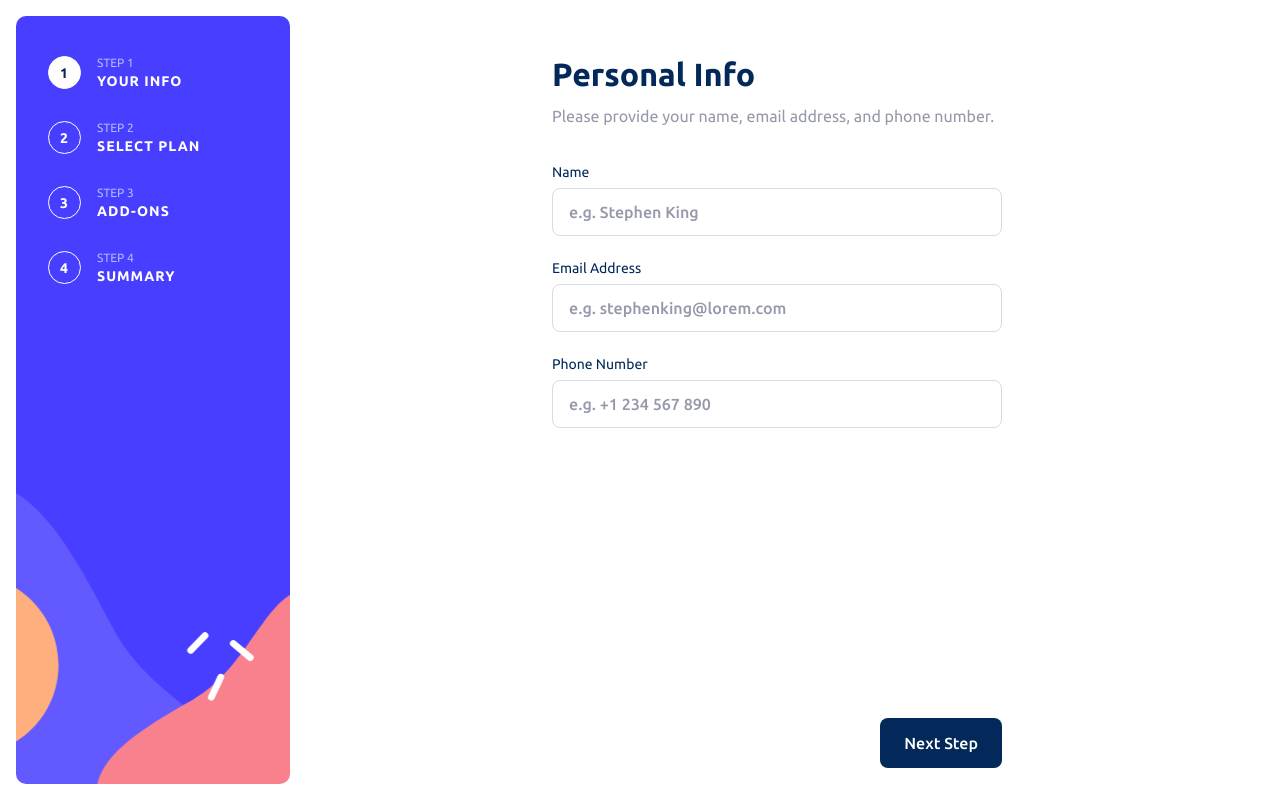
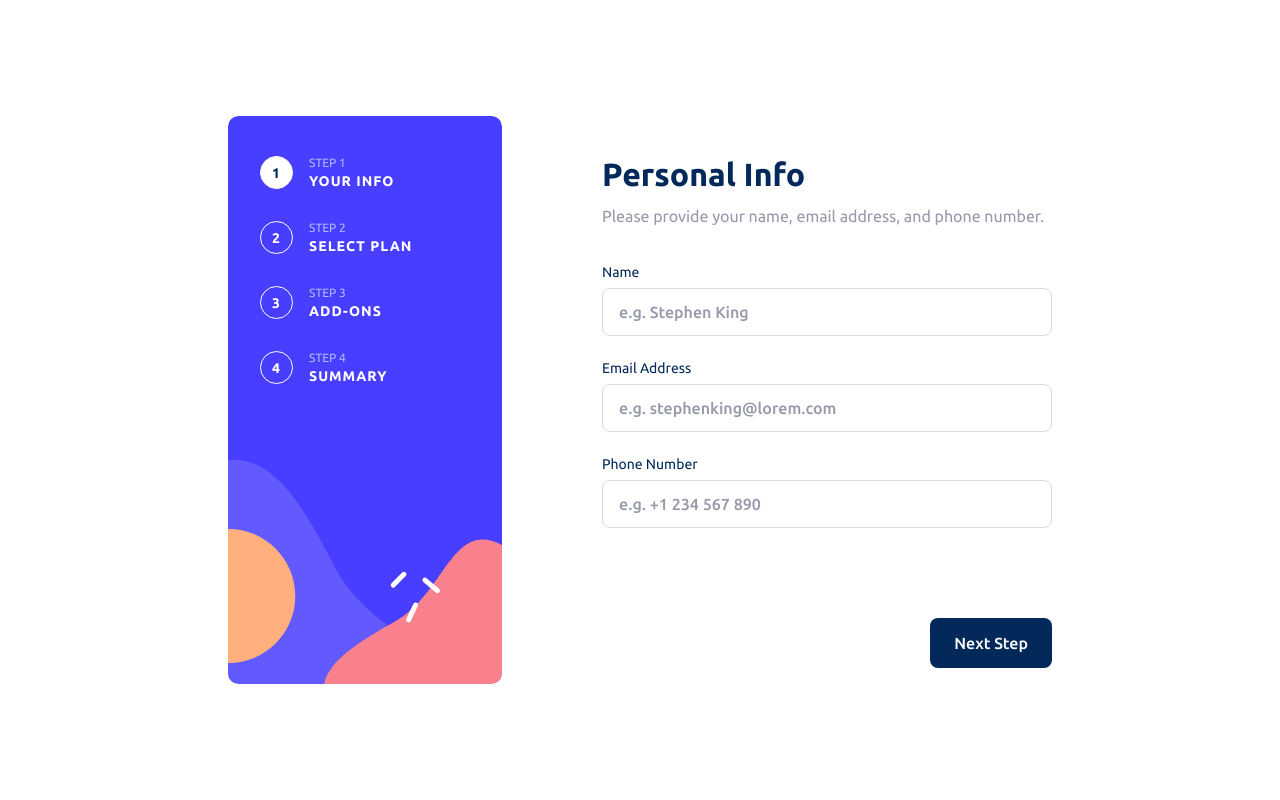
Before and after one commit to yogeshdatir/multi-step-form, a React (Vite) app: page / in a window 1280 px wide. Built offline with nearby package versions, Linux system fonts and the light colour scheme.

Commit message:
some style updates

```diff
--- a/src/components/MultiStepForm.styled.tsx
+++ b/src/components/MultiStepForm.styled.tsx
@@ -4,10 +4,16 @@ import mobileSidebarBg from '../assets/images/bg-sidebar-mobile.svg';
 export const FormContainer = styled.div`
   padding: 1rem;
   background: var(--white, #fff);
-  width: 100%;
   min-width: 320px;
-  min-height: 100vh;
+  max-width: 940px;
+  min-height: 600px;
   display: flex;
+  gap: 100px;
+
+  @media only screen and (max-width: 376px) {
+    gap: 0;
+    min-height: auto;
+  }
 `;
 
 export const MobileFormContainer = styled(FormContainer)`
--- a/src/index.css
+++ b/src/index.css
@@ -14,3 +14,10 @@ h6,
 p {
   margin: 0;
 }
+
+#root {
+  display: flex;
+  justify-content: center;
+  align-items: center;
+  min-height: 100vh;
+}
```
